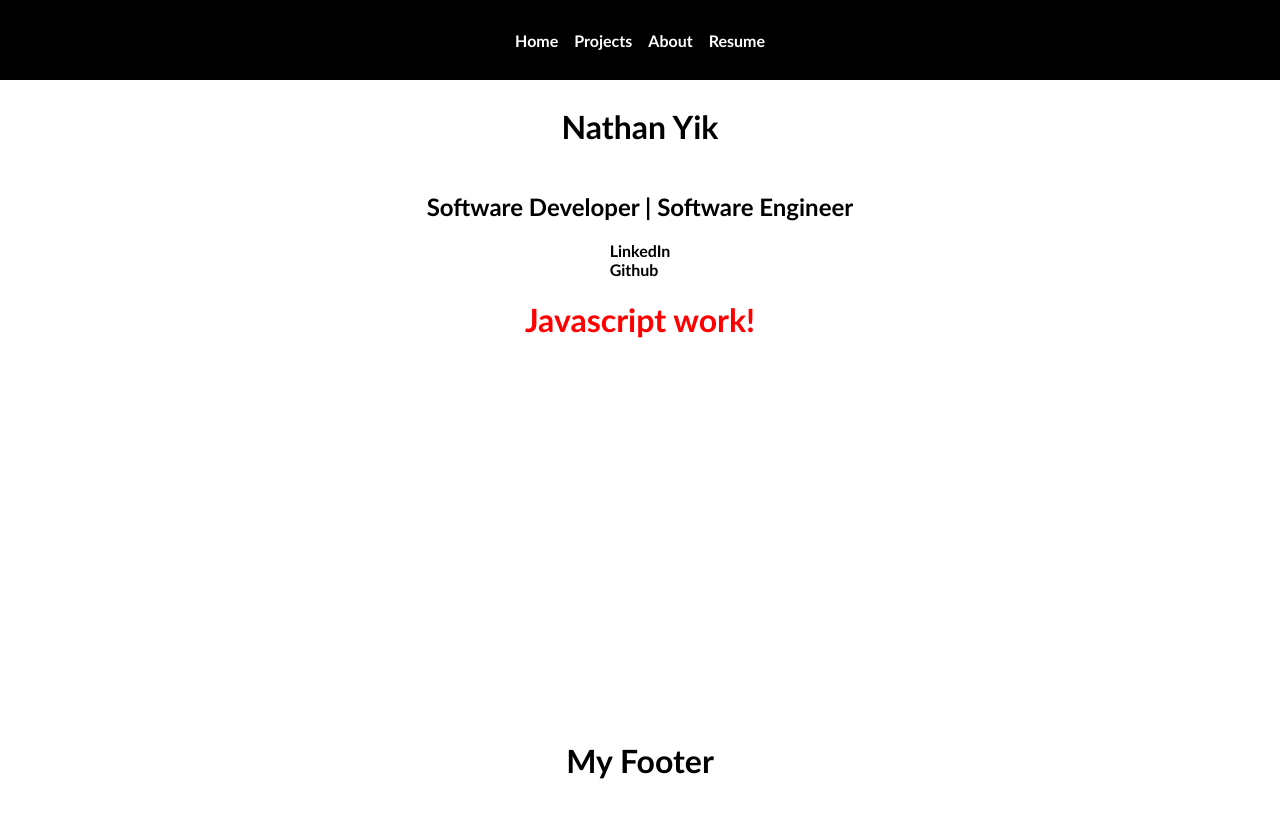
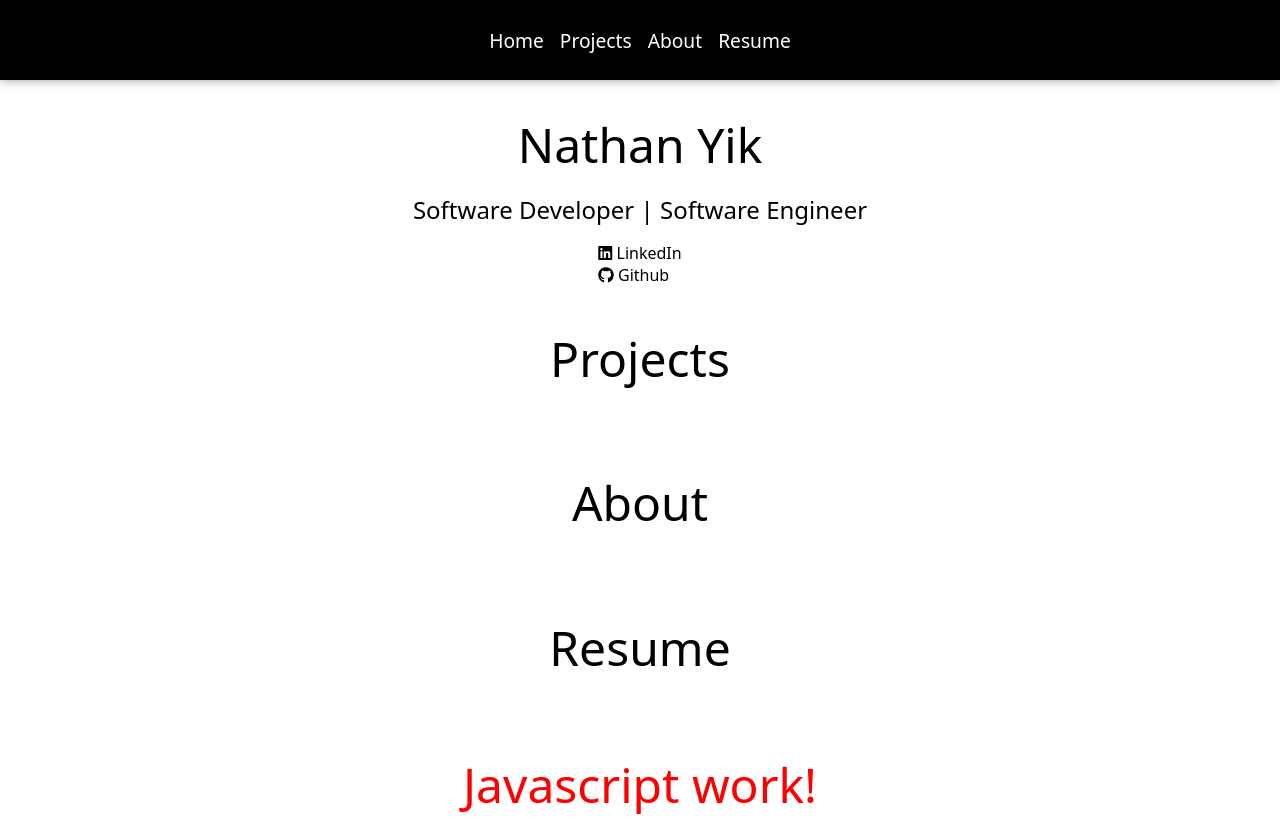
Before and after one commit to NathanYik/website-v2, a plain HTML site: page index.html in a window 1280 px wide. Shown: the top 820 px of the page. Drawn offline with Linux system fonts and the light colour scheme.

Commit message:
Apple font!

```diff
--- a/css/style.css
+++ b/css/style.css
@@ -1,15 +1,29 @@
+html {
+  scroll-behavior: smooth;
+}
+
 body {
   text-align: center;
-  font-family: 'Trebuchet MS', 'Lucida Sans Unicode', 'Lucida Grande',
-    'Lucida Sans', Arial, sans-serif;
+  font-family: system-ui, -apple-system, BlinkMacSystemFont, 'Segoe UI', Roboto,
+    Oxygen, Ubuntu, Cantarell, 'Open Sans', 'Helvetica Neue', sans-serif;
   margin: 0;
+  font-weight: 200;
+}
+
+h1 {
+  font-size: 3em;
+  font-weight: 200;
+}
+
+h2 {
+  font-weight: 200;
 }
 
 main {
   display: flex;
   flex-direction: column;
   align-items: center;
-  height: 80vh;
+  height: 120vh;
 }
 
 a {
@@ -28,21 +42,26 @@ nav ul {
   justify-content: center;
   height: 80px;
   background-color: black;
+  box-shadow: 0 0 10px rgba(0, 0, 0, 0.4);
   text-decoration: none;
   margin: 0;
   padding: 0;
   gap: 16px;
   list-style-type: none;
+  font-size: 1.2em;
 }
 
 nav a {
   color: white;
-  font-weight: bold;
 }
 
 main a {
   color: black;
-  font-weight: bold;
+}
+
+header {
+  position: sticky;
+  top: 0;
 }
 
 footer {
@@ -56,10 +75,17 @@ footer {
   display: flex;
   flex-direction: column;
   align-items: center;
+  margin: 32px 0 0 0;
+  gap: 16px;
 }
 
 .hero h1 {
-  font-size: xx-large;
+  font-size: 3em;
+  margin: 0;
+}
+
+.hero h2 {
+  margin: 0;
 }
 
 .hero-links {
--- a/index.html
+++ b/index.html
@@ -6,6 +6,11 @@
     <meta name="viewport" content="width=device-width, initial-scale=1" />
     <link href="css/style.css" rel="stylesheet" />
     <script defer src="script.js" type="module"></script>
+    <script
+      src="https://kit.fontawesome.com/d3ffd0605b.js"
+      crossorigin="anonymous"
+      defer
+    ></script>
   </head>
 
   <body>
@@ -13,28 +18,43 @@
       <nav>
         <ul>
           <li>
-            <a href="">Home</a>
+            <a href="#home">Home</a>
           </li>
           <li>
-            <a href="">Projects</a>
+            <a href="#projects">Projects</a>
           </li>
           <li>
-            <a href="">About</a>
+            <a href="#about">About</a>
           </li>
           <li>
-            <a href="">Resume</a>
+            <a href="#resume">Resume</a>
           </li>
         </ul>
       </nav>
     </header>
     <main>
-      <section class="hero">
+      <section id="home" class="hero">
         <h1>Nathan Yik</h1>
         <h2>Software Developer | Software Engineer</h2>
         <div class="hero-links">
-          <a href="https://www.linkedin.com/in/nathanyik/">LinkedIn</a>
-          <a href="https://github.com/NathanYik">Github</a>
+          <a href="https://www.linkedin.com/in/nathanyik/">
+            <i class="fa-brands fa-linkedin"></i>
+            LinkedIn
+          </a>
+          <a href="https://www.linkedin.com/in/nathanyik/">
+            <i class="fa-brands fa-github"></i>
+            Github
+          </a>
         </div>
+      </section>
+      <section id="projects">
+        <h1>Projects</h1>
+      </section>
+      <section id="about">
+        <h1>About</h1>
+      </section>
+      <section id="resume">
+        <h1>Resume</h1>
       </section>
     </main>
     <footer>
```
